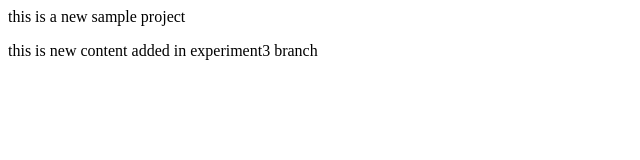
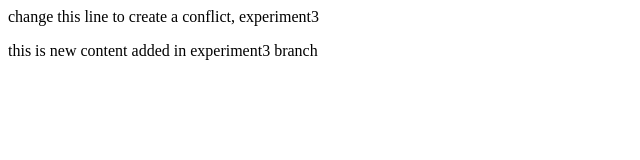
Before and after one commit to codinglucid/newproject, a plain HTML site: page index.html in a window 1280 px wide. Shown: the whole page, without its empty margins (0-640 px from the left). Drawn offline with Linux system fonts and the light colour scheme.

Commit message:
changed code in experiment3

```diff
--- a/index.html
+++ b/index.html
@@ -1,2 +1,2 @@
-<p>this is a new sample project</p>
+<p>change this line to create a conflict, experiment3</p>
 <p>this is new content added in experiment3 branch</p>
```
